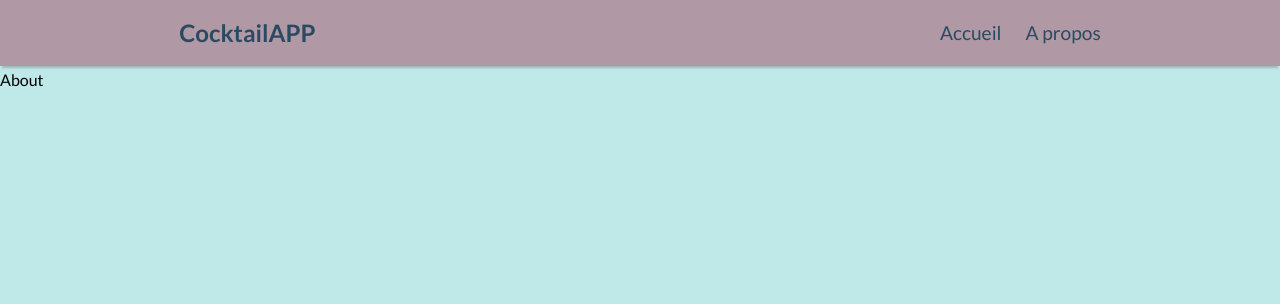
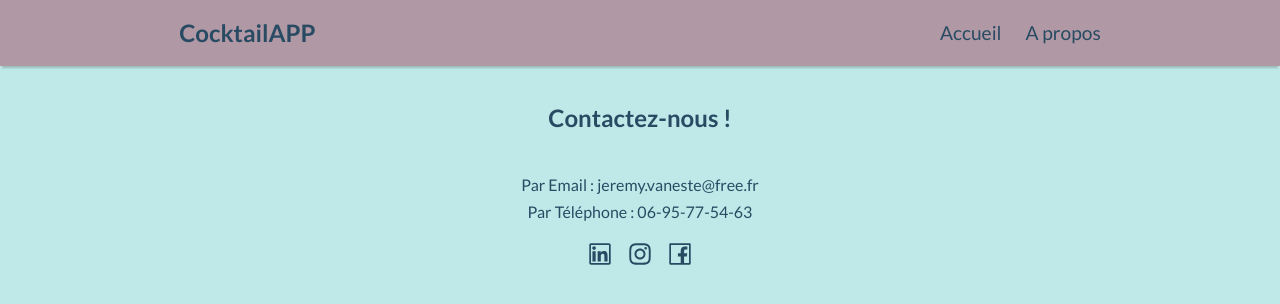
Before and after one commit to jeremyv59/cocktailapp-react, a React (Create React App) app: page /about in a window 1280 px wide. Shown: the top 304 px of the page. Built offline with nearby package versions, Linux system fonts and the light colour scheme; no server answers.

Commit message:
about page => ok

```diff
--- a/src/pages/About.jsx
+++ b/src/pages/About.jsx
@@ -1,9 +1,22 @@
 import React from "react";
+import "../pages/about.css";
+import {
+  LinkedinOutlined,
+  InstagramOutlined,
+  FacebookOutlined,
+} from "@ant-design/icons";
 
 const About = () => {
   return (
-    <div>
-      <p>About</p>
+    <div className="container about_container">
+      <h2 className="contact_title">Contactez-nous !</h2>
+      <p className="contact_item">Par Email : jeremy.vaneste@free.fr</p>
+      <p className="contact_item">Par Téléphone : 06-95-77-54-63</p>
+      <div className="socials_container">
+        <LinkedinOutlined className="social_item"></LinkedinOutlined>
+        <InstagramOutlined className="social_item"></InstagramOutlined>
+        <FacebookOutlined className="social_item"></FacebookOutlined>
+      </div>
     </div>
   );
 };
--- /dev/null
+++ b/src/pages/about.css
@@ -0,0 +1,30 @@
+.about_container {
+  text-align: center;
+}
+
+.contact_title {
+  color: var(--color-text);
+  margin: 2rem 0rem;
+}
+
+.contact_item {
+  color: var(--color-text);
+}
+
+.socials_container {
+  margin-top: 1rem;
+  display: flex;
+  justify-content: center;
+  gap: 1rem;
+}
+
+.social_item {
+  cursor: pointer;
+  font-size: 1.5rem;
+  color: var(--color-text);
+  transition: var(--transition);
+}
+
+.social_item:hover {
+  color: var(--color-white);
+}
```
